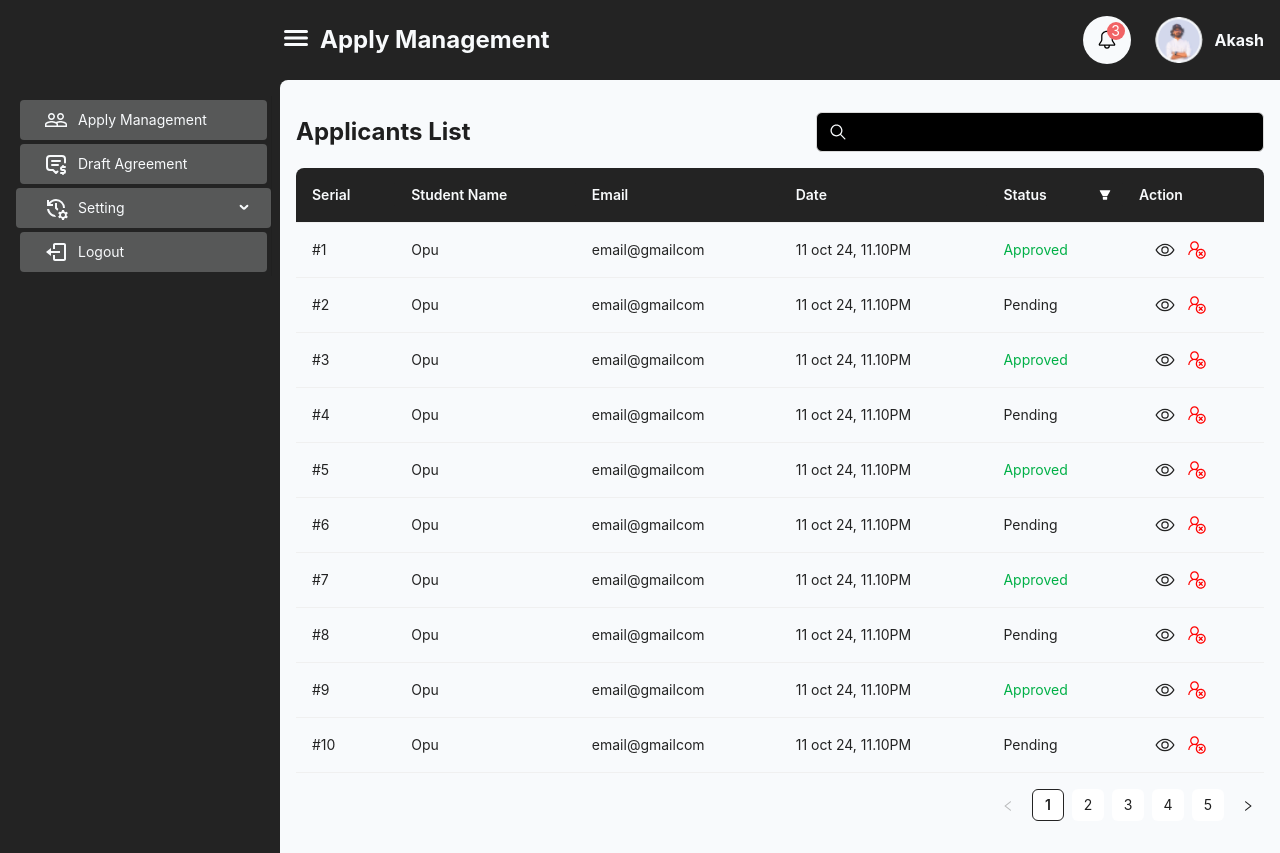
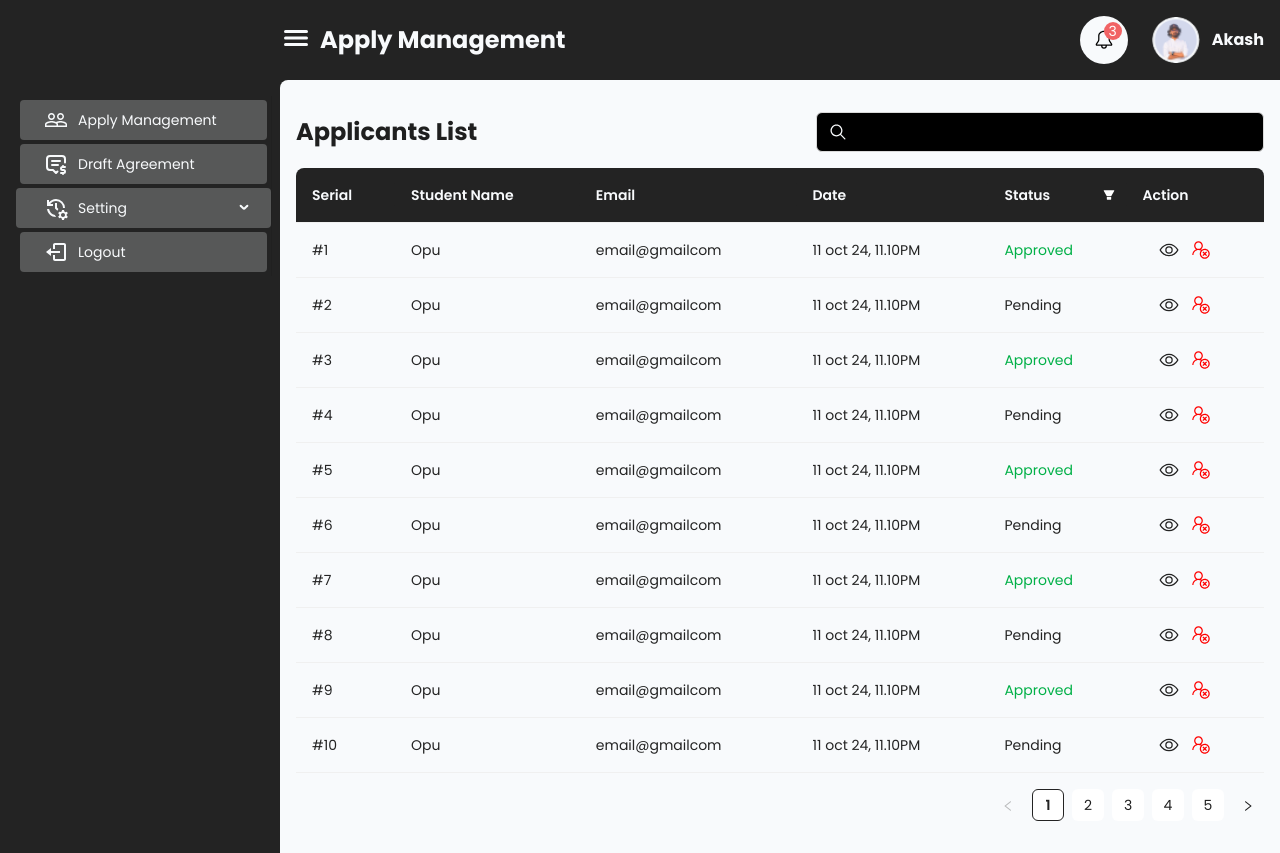
Before and after one commit to dipujafar/charity, a Next.js app: page /apply-management in a window 1280 px wide. Built offline with nearby package versions, Linux system fonts and the light colour scheme.

Commit message:
change font family

```diff
--- a/src/app/globals.css
+++ b/src/app/globals.css
@@ -1,11 +1,16 @@
+@import url('https://fonts.googleapis.com/css2?family=Poppins:ital,wght@0,100;0,200;0,300;0,400;0,500;0,600;0,700;0,800;0,900;1,100;1,200;1,300;1,400;1,500;1,600;1,700;1,800;1,900&display=swap');
 @tailwind base;
 @tailwind components;
 @tailwind utilities;
 
+
+*{
+  font-family: "Poppins", sans-serif;
+}
+
 body {
   color: var(--foreground);
   background: "#F8FAFC";
-  font-family: Arial, Helvetica, sans-serif;
 }
 
 @layer utilities {
```
